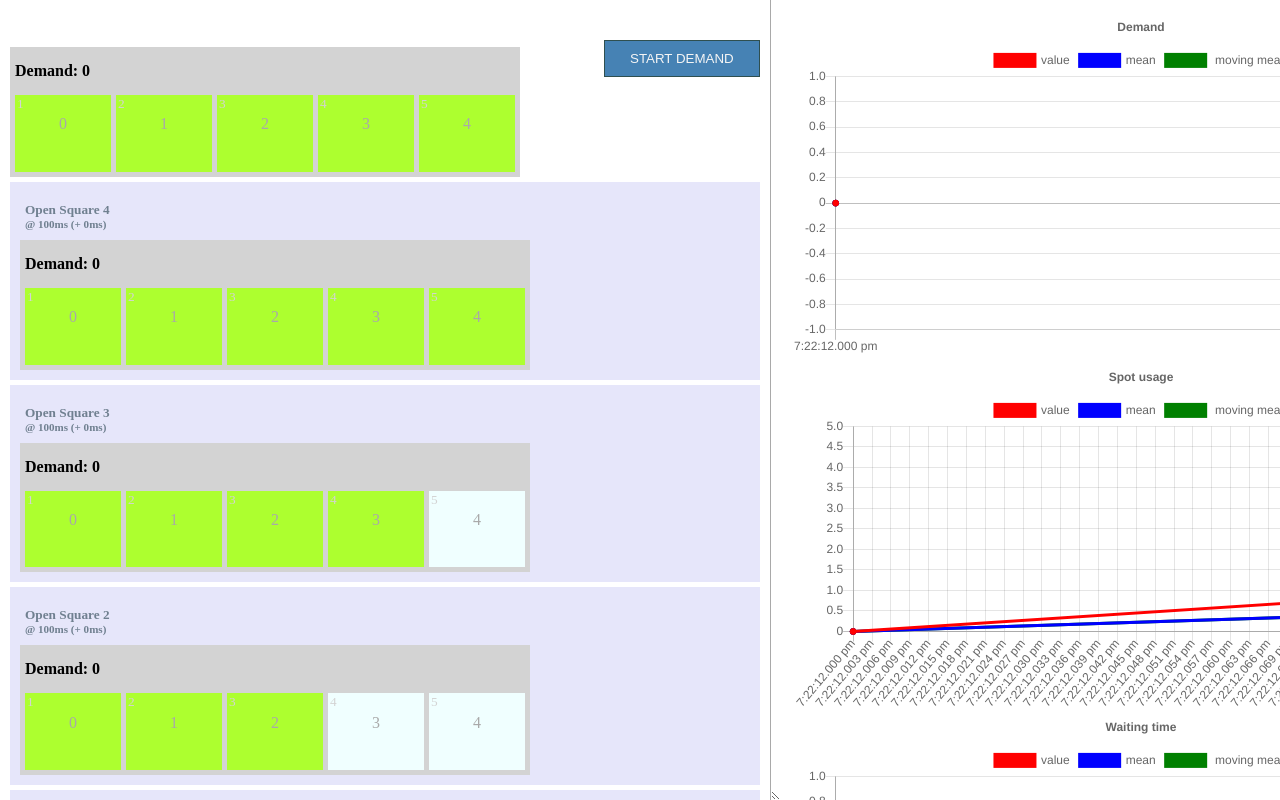
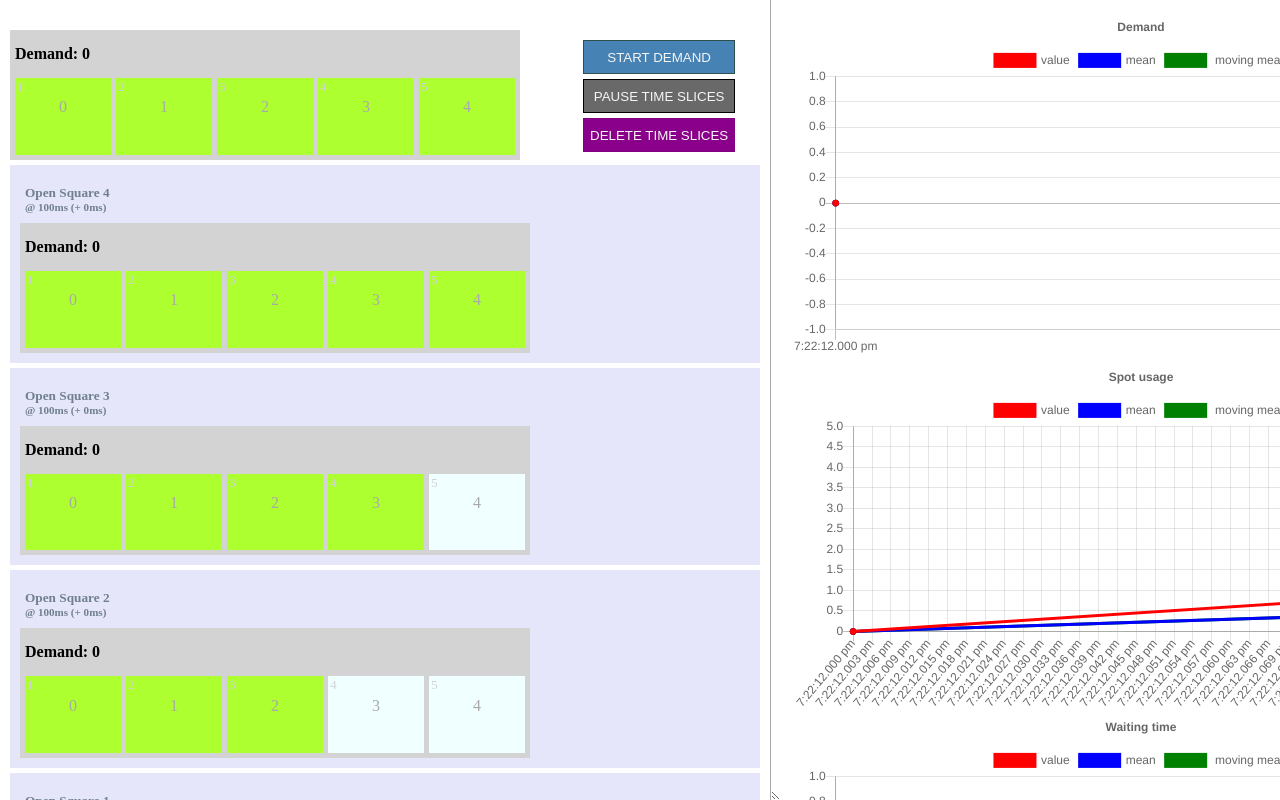
Before and after one commit to EnoahNetzach/hot-cold-poll, a website built with Parcel: page index.html in a window 1280 px wide. Built offline with nearby package versions, Linux system fonts and the light colour scheme.

Commit message:
Add controls for pausing or deleting time slices

```diff
--- a/example/View.js
+++ b/example/View.js
@@ -20,10 +20,14 @@ export function updateDemand(update) {
 }
 updateDemand(0)
 
+const stickyButtonsEl = document.createElement('div')
+stickyButtonsEl.className = 'stickyButtons'
+view.prepend(stickyButtonsEl)
+
 const stopDemandEl = document.createElement('button')
 stopDemandEl.innerText = 'START DEMAND'
 stopDemandEl.className = 'demandStopped'
-view.prepend(stopDemandEl)
+stickyButtonsEl.appendChild(stopDemandEl)
 
 export function registerDemand(start, stop) {
   const onStart = () => {
@@ -51,9 +55,25 @@ export function registerDemand(start, stop) {
   stopDemandEl.addEventListener('click', onStart)
 }
 
+let paused = false
+const pauseTimeSlicesEl = document.createElement('button')
+pauseTimeSlicesEl.innerText = 'PAUSE TIME SLICES'
+pauseTimeSlicesEl.className = 'pauseTimeSlices'
+stickyButtonsEl.appendChild(pauseTimeSlicesEl)
+
+pauseTimeSlicesEl.addEventListener('click', () => {
+  paused = !paused
+
+  pauseTimeSlicesEl.innerText = `${paused ? 'RESUME' : 'PAUSE'} TIME SLICES`
+})
+
 let start
 let last
 export function createTimeSlice(reason, clone = true) {
+  if (paused) {
+    return
+  }
+
   if (!start) {
     start = new Date().getTime()
     last = start
@@ -82,3 +102,12 @@ export function createTimeSlice(reason, clone = true) {
 
   container.after(sliceEl)
 }
+
+const deleteTimeSlicesEl = document.createElement('button')
+deleteTimeSlicesEl.innerText = 'DELETE TIME SLICES'
+deleteTimeSlicesEl.className = 'deleteTimeSlices'
+stickyButtonsEl.appendChild(deleteTimeSlicesEl)
+
+deleteTimeSlicesEl.addEventListener('click', () =>
+  [...view.querySelectorAll('.slice')].forEach(slice => slice.remove()),
+)
--- a/example/assets/view.css
+++ b/example/assets/view.css
@@ -4,24 +4,36 @@
   padding: 10px;
 }
 
+#view .stickyButtons {
+  display: inline-grid;
+  gap: 5px;
+  height: 0;
+  left: 100%;
+  padding: 10px 25px;
+  position: sticky;
+  top: 20px;
+  z-index: 9;
+}
+
 #view .stopDemand,
-#view .demandStopped {
+#view .demandStopped,
+#view .pauseTimeSlices,
+#view .deleteTimeSlices {
   border: 1px solid;
   color: whitesmoke;
   cursor: pointer;
-  display: inline-block;
-  left: 100%;
+  display: block;
+  height: 30px;
   outline: none;
-  padding: 10px 25px;
-  position: sticky;
   text-decoration: none;
-  top: 30px;
-  z-index: 9;
 }
 
 #view .stopDemand:active,
-#view .demandStopped:active {
-  top: 31px;
+#view .demandStopped:active,
+#view .pauseTimeSlices:active,
+#view .deleteTimeSlices:active {
+  margin-bottom: -1px;
+  margin-top: 1px;
 }
 
 #view .stopDemand {
@@ -44,6 +56,32 @@
 
 #view .demandStopped:active {
   box-shadow: inset 4px 4px 2px -3px darkslategray;
+}
+
+#view .pauseTimeSlices {
+  background-color: dimgray;
+  border-color: black;
+}
+
+#view .pauseTimeSlices:hover {
+  background-color: gray;
+}
+
+#view .pauseTimeSlices:active {
+  box-shadow: inset 4px 4px 2px -3px black;
+}
+
+#view .deleteTimeSlices {
+  background-color: darkmagenta;
+  border-color: purple;
+}
+
+#view .deleteTimeSlices:hover {
+  background-color: blueviolet;
+}
+
+#view .deleteTimeSlices:active {
+  box-shadow: inset 4px 4px 2px -3px purple;
 }
 
 #view .slice {
```
